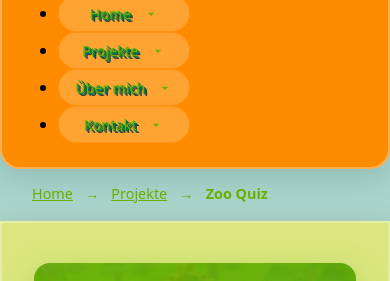
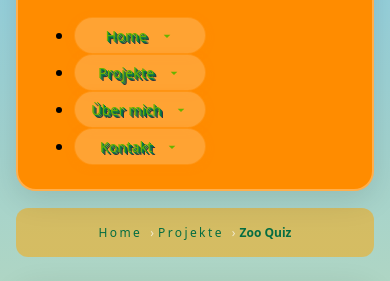
Before and after one commit to MelanieB-007/zoo2v2, a website: page src/index.html in a window 390 px wide. Shown: the part 174-455 px from the top of the page. Drawn offline with nearby package versions, Linux system fonts and the light colour scheme; files whose address does not match are found by name; a web font is replaced by a local one.

Commit message:
refactoring style

```diff
--- a/ressources/css/breadcrumb.css
+++ b/ressources/css/breadcrumb.css
@@ -1,37 +1,56 @@
 .breadcrumb {
-    padding-left: 2rem;
-    padding-right: 1rem;
-    margin: 0.5rem 0 1.5rem 0;
+    background-color: rgba(255, 165, 0, 0.5);
+    border-radius: 12px;
+    margin: 0 auto 0;
 }
 
 .breadcrumb ul {
     display: flex;
+    align-items: center;
+    justify-content: center;
     list-style: none;
+    padding-left: 0;
+    margin-left: 0;
+    gap: 1rem;
+}
+
+.breadcrumb li {
     margin: 0;
-    padding: 0;
-    gap: 0;
-    font-size: 0.9rem;
-    color: rgba(255,255,255,0.8);
 }
 
 .breadcrumb li:not(:last-child)::after {
-    content: "→";
-    color: #68B300 !important;
-    margin: 0 0.75rem;
-    font-weight: 300;
+    content: "›";
+    color: rgba(255,255,255,0.7);
+    margin-left: 0.5rem;
 }
 
 .breadcrumb a {
-    color: #68B300;
+    color: #056d42;
+    letter-spacing: 0.2em;
+    text-align: center;
+    white-space: nowrap;
+    text-decoration: none;
 }
 
 .breadcrumb a:hover {
-    color: #fff;
+    color: #056d42;
     text-decoration: underline;
 }
 
 .breadcrumb [aria-current="page"] {
-    color: #68B300;
-
+    color: #056d42;
     font-weight: 600;
 }
+
+@media (max-width: 768px) {
+    .breadcrumb {
+        padding: 0.25rem 0.5rem !important;  /* Minimaler Bereich (4px top/bottom) */
+        margin: 0.125rem 0 0.5rem 0 !important;  /* Kleiner Abstand zu Main */
+        min-height: auto !important;  /* Keine Mindesthöhe */
+    }
+
+    .breadcrumb ul {
+        gap: 0.25rem !important;  /* Sehr eng */
+        font-size: 0.75rem;  /* Noch kleiner */
+    }
+}
--- a/ressources/css/main.css
+++ b/ressources/css/main.css
@@ -50,6 +50,6 @@
         padding: 1.5rem 1rem;
         margin: 8px auto;
         min-height: auto;
-        border-radius: 0;
+        border-radius: var(--border-radius);
     }
 }
--- a/ressources/css/styles.css
+++ b/ressources/css/styles.css
@@ -1,5 +1,6 @@
 @import "main.css";
 @import "header.css";
+@import "breadcrumb.css";
 @import "footer.css";
 @import url('https://fonts.googleapis.com/css2?family=Sedgwick+Ave+Display&display=swap');
 
@@ -101,3 +102,10 @@ body {
     position: relative;
     z-index: 0;
 }
+
+@media (max-width: 768px) {
+    body {
+        padding-left: 1rem;
+        padding-right: 1rem;
+    }
+}
```
Also changed, not shown: src/tier.html (+7 -1 lines).
